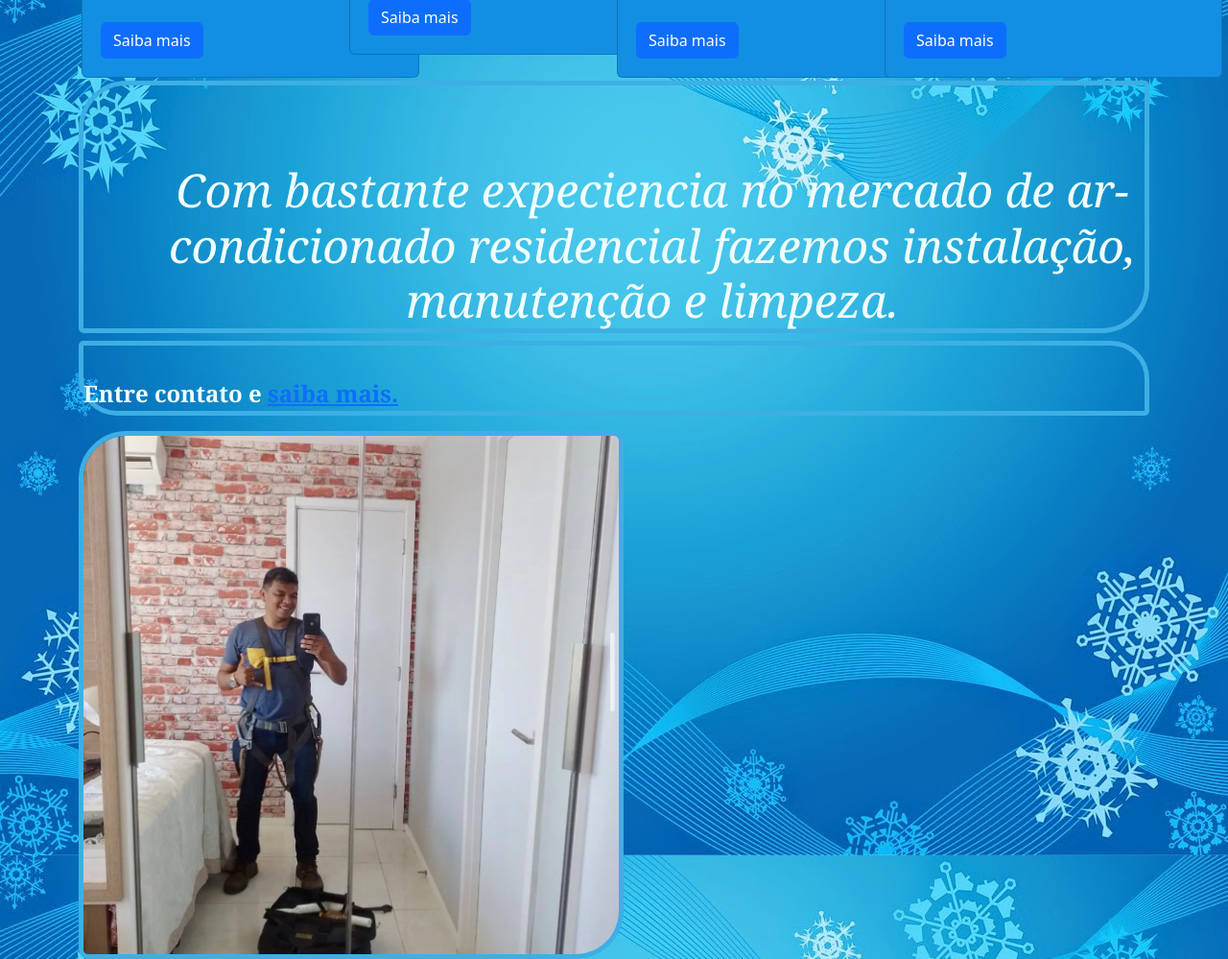
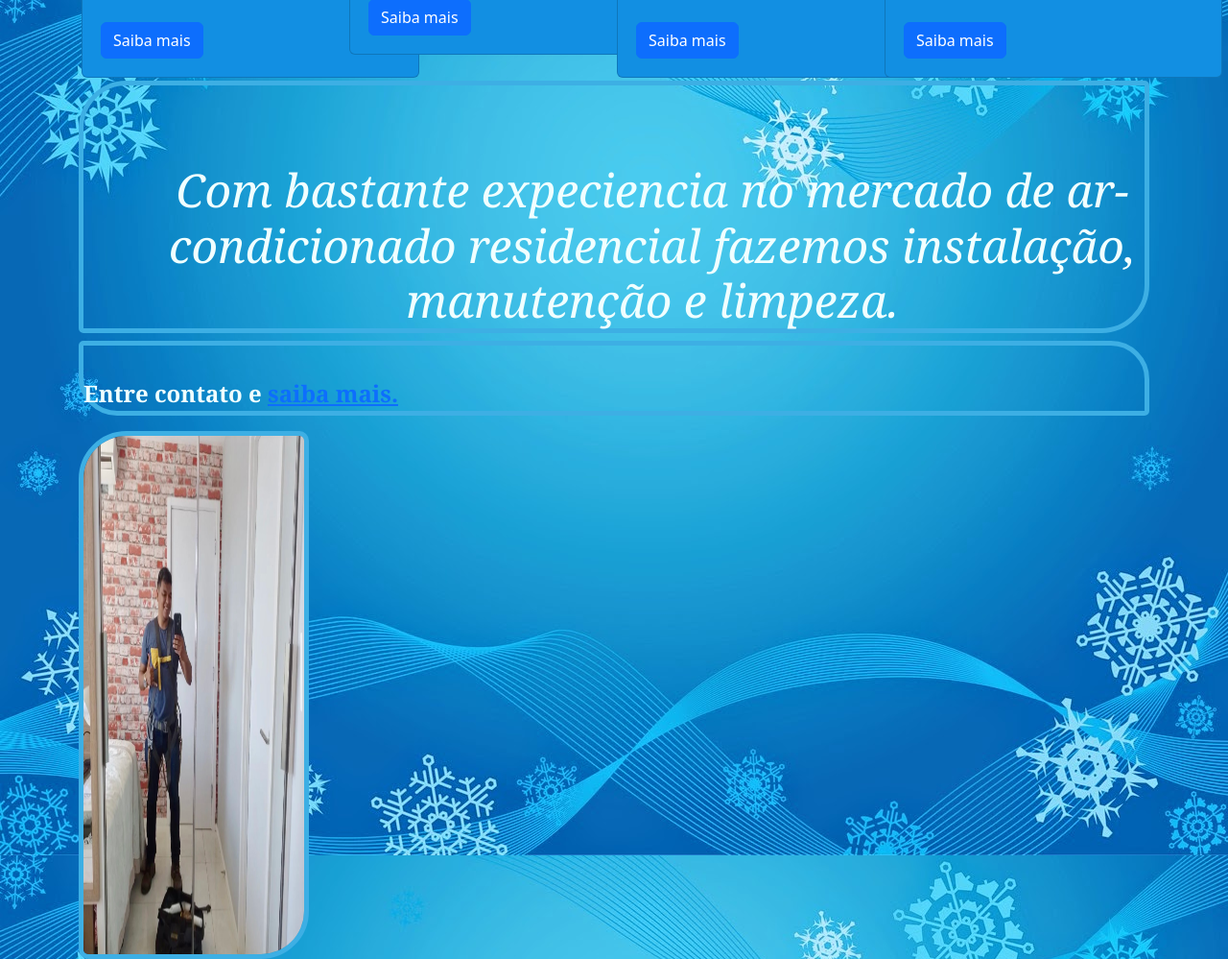
Before and after one commit to edsonsilva1987/marcosRefrigeracao, a plain HTML site: page inicial.html in a window 1280 px wide. Shown: the part 955-1954 px from the top of the page at 96% size. Drawn offline with nearby package versions, Linux system fonts and the light colour scheme.

Commit message:
Update estilo2.css

```diff
--- a/estilo2.css
+++ b/estilo2.css
@@ -20,7 +20,7 @@ body{
  }
  .foto img{
    height: 550px;
-   width: 22 rem;
+   width: 15rem;
    border: 5px solid #3dafe4;
    border-radius: 50px  10px;
    display: flex;
```
